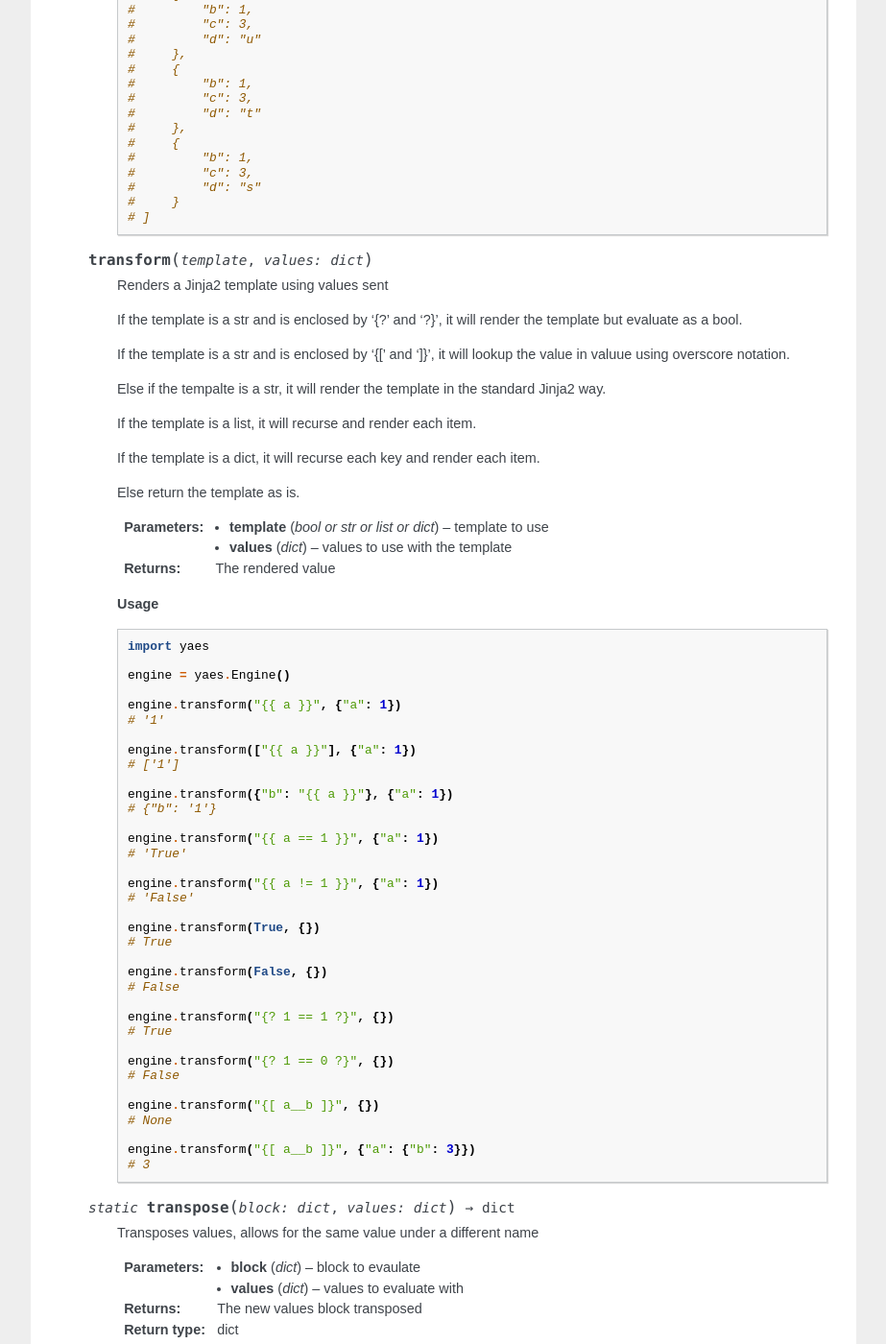
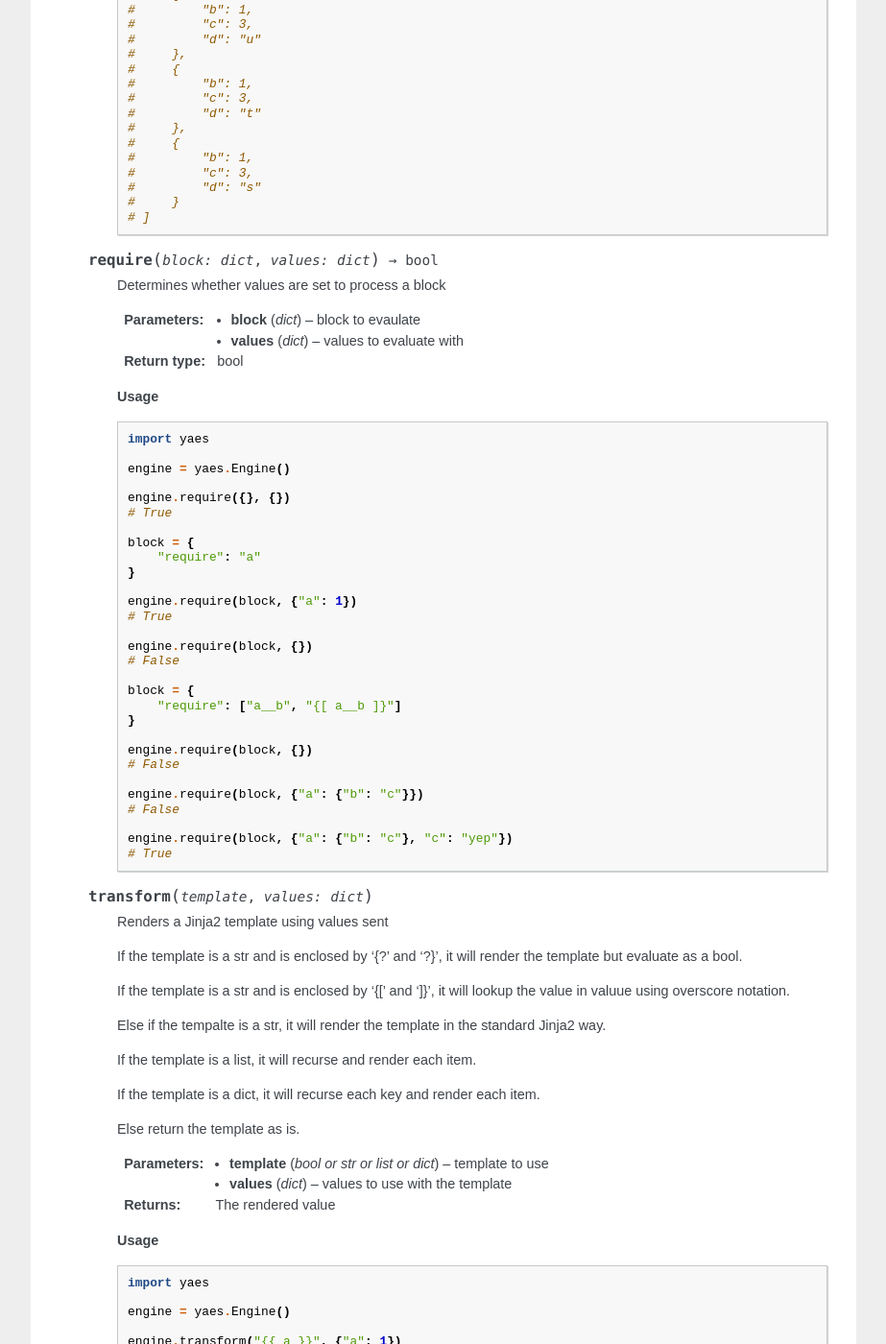
Before and after one commit to gaf3/yaes, a Sphinx documentation site: the page built from docs/source/index.rst, in a window 1280 px wide and 1400 px high, scrolled down 3357 px. Shown: the whole window at 96% size, without its empty margins (198-1121 px from the left). Built offline with Sphinx 7.4.7, drawn with Linux system fonts in a browser that asks for light colours; the version number could not be read and is left out; some of the changed text lies outside the part shown.

Commit message:
Updated docs

```diff
--- a/docs/source/conf.py
+++ b/docs/source/conf.py
@@ -9,7 +9,9 @@
 project = 'yaes'
 copyright = '2022, George A. Fitch III (gaf3)'
 author = 'George A. Fitch III (gaf3)'
-release = '0.1.0'
+
+with open("../../VERSION", "r") as version_file:
+    release = version_file.read().strip()
 
 # -- General configuration ---------------------------------------------------
 # https://www.sphinx-doc.org/en/master/usage/configuration.html#general-configuration
--- a/docs/source/index.rst
+++ b/docs/source/index.rst
@@ -244,6 +244,50 @@
             #     }
             # ]
 
+    .. method:: require(block: dict, values: dict) -> bool
+
+        Determines whether values are set to process a block
+
+        :param block: block to evaulate
+        :type block: dict
+        :param values: values to evaluate with
+        :type values: dict
+        :rtype: bool
+
+        **Usage**
+
+        ::
+
+            import yaes
+
+            engine = yaes.Engine()
+
+            engine.require({}, {})
+            # True
+
+            block = {
+                "require": "a"
+            }
+
+            engine.require(block, {"a": 1})
+            # True
+
+            engine.require(block, {})
+            # False
+
+            block = {
+                "require": ["a__b", "{[ a__b ]}"]
+            }
+
+            engine.require(block, {})
+            # False
+
+            engine.require(block, {"a": {"b": "c"}})
+            # False
+
+            engine.require(block, {"a": {"b": "c"}, "c": "yep"})
+            # True
+
     .. method:: transform(template, values: dict)
 
         Renders a Jinja2 template using values sent
```
